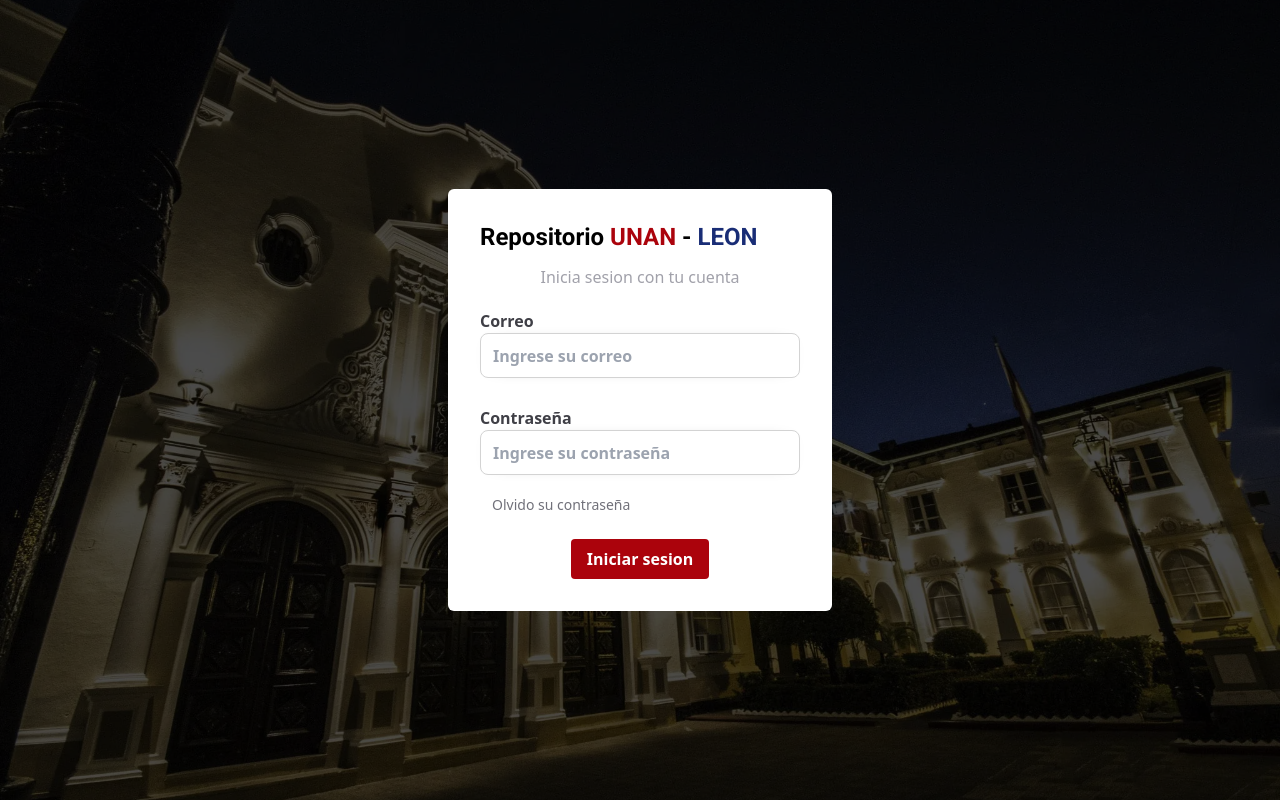
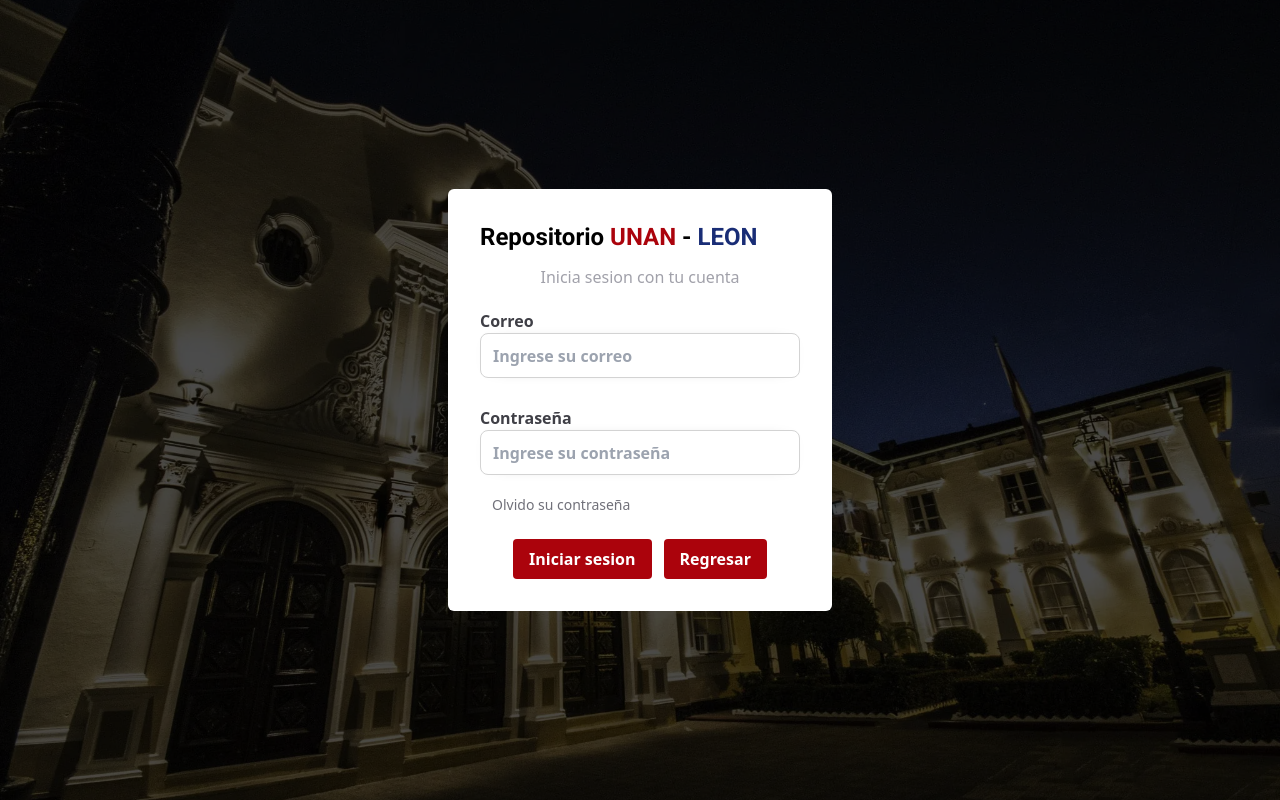
Before and after one commit to Bricret/Repositorio-UNAN-Leon-Next13, a Next.js app: page /login in a window 1280 px wide. Built offline with nearby package versions, Linux system fonts and the light colour scheme; no server answers.

Commit message:
Final 3.0

```diff
--- a/src/app/login/AuthForm.jsx
+++ b/src/app/login/AuthForm.jsx
@@ -1,6 +1,7 @@
 'use client'
 
 import { UseLogs } from '@/hooks/UseLogs';
+import Link from 'next/link';
 
 export default function AuthForm() {
 
@@ -38,6 +39,9 @@
         <button className="bg-primary-color text-white font-bold py-2 px-4 rounded" type='submit'>
           Iniciar sesion
         </button>
+        <Link href='/' className="bg-primary-color text-white font-bold py-2 px-4 rounded ml-3">
+          Regresar
+        </Link>
       </div>
     </form>
   )
```
